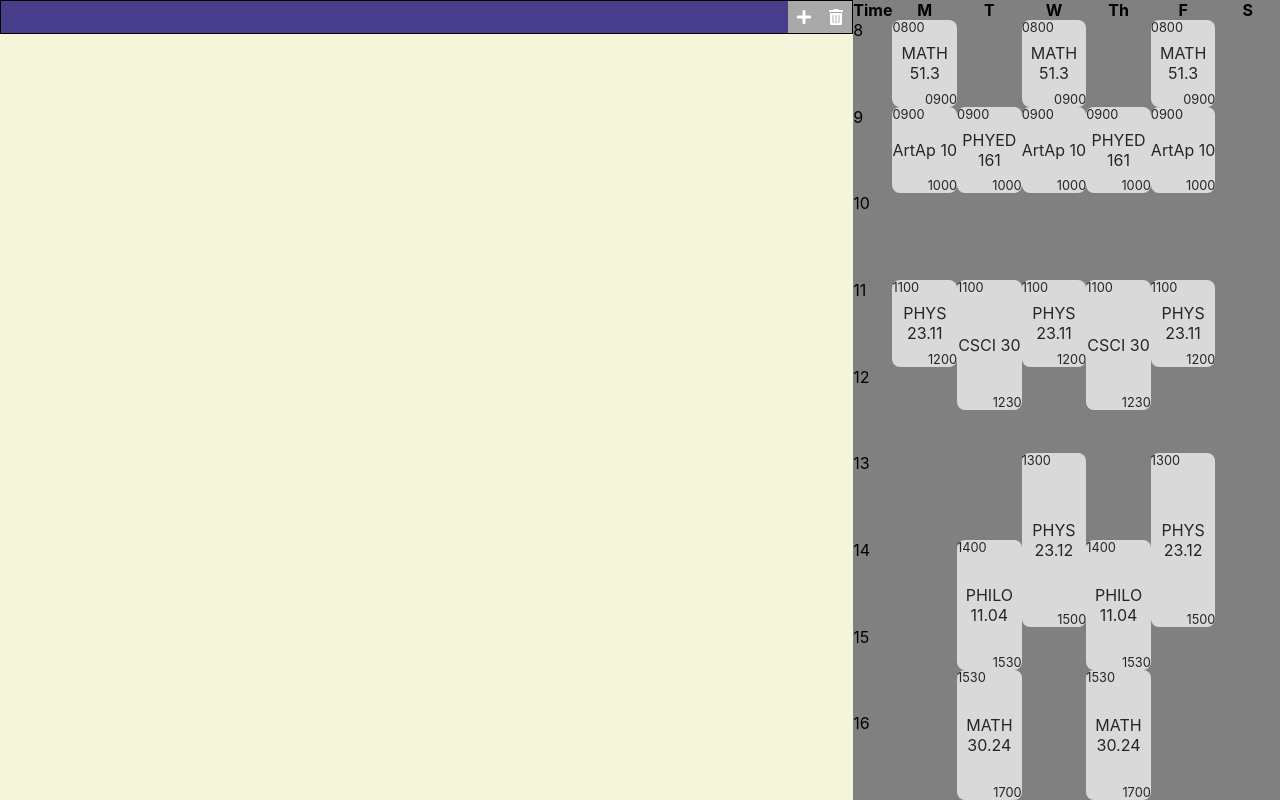
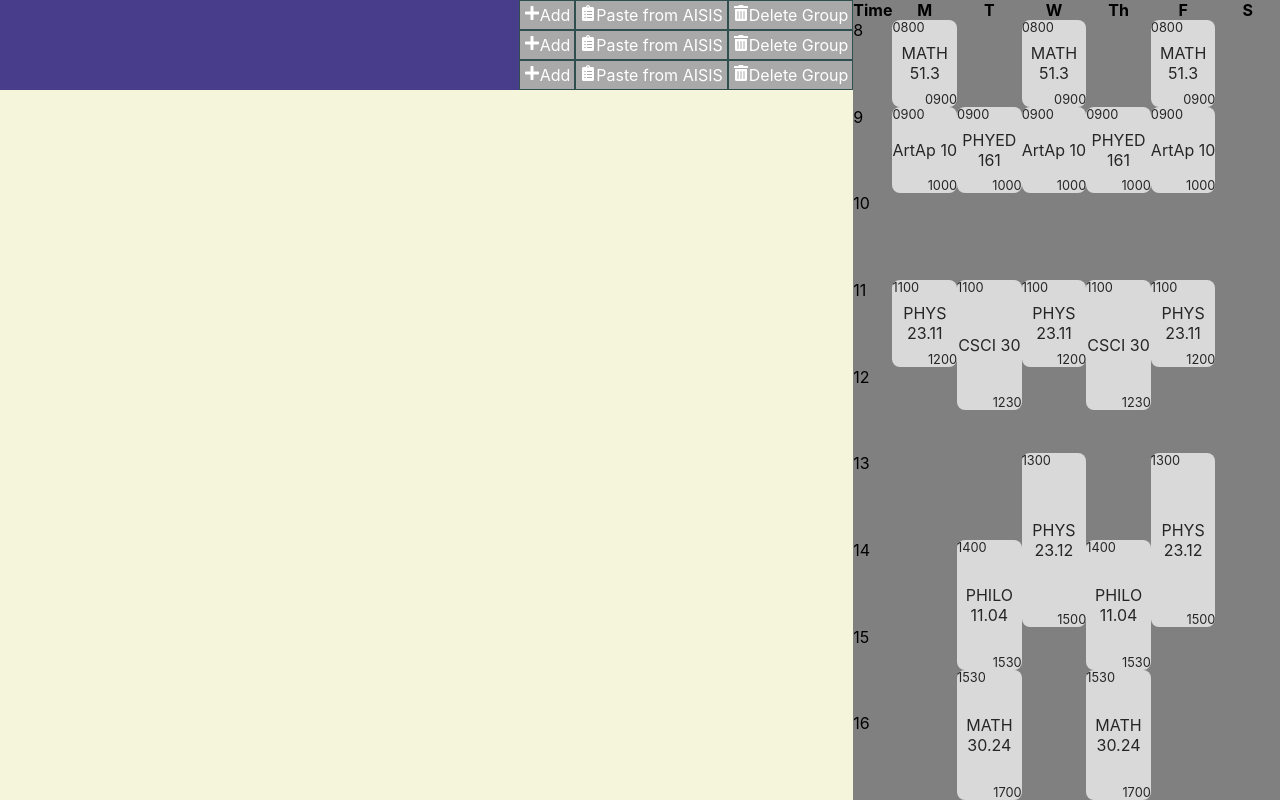
Before and after one commit to dnamme/enlistment-scheduler, a React (Create React App) app: page / in a window 1280 px wide. Built offline with nearby package versions, Linux system fonts and the light colour scheme.

Commit message:
changed input group styling

```diff
--- a/src/components/InputContainer.js
+++ b/src/components/InputContainer.js
@@ -4,6 +4,8 @@ function InputContainer() {
   return (
     <div className="input-container">
       <InputGroup />
+      <InputGroup />
+      <InputGroup />
     </div>
   )
 }
--- a/src/components/InputGroup.js
+++ b/src/components/InputGroup.js
@@ -1,6 +1,6 @@
 import InputHeader from './InputHeader'
 
-function InputGroup() {
+function InputGroup({ courses }) {
   return (
     <div className="input-group">
       <InputHeader />
--- a/src/components/InputHeader.js
+++ b/src/components/InputHeader.js
@@ -1,4 +1,4 @@
-import { FaPlus, FaTrashAlt } from 'react-icons/fa'
+import { FaClipboardList, FaPlus, FaTrashAlt } from 'react-icons/fa'
 
 function InputHeader() {
   const onAdd = () => {
@@ -7,10 +7,20 @@ function InputHeader() {
   const onDelete = () => {
   }
 
+  const onPaste = () => {
+  }
+
   return (
     <div className="input-header">
-      <FaPlus className="square-button" onClick={onAdd} />
-      <FaTrashAlt className="square-button" onClick={onDelete} />
+      <div className="square-button" onClick={onAdd}>
+        <FaPlus />Add
+      </div>
+      <div className="square-button" onClick={onPaste}>
+        <FaClipboardList />Paste from AISIS
+      </div>
+      <div className="square-button" onClick={onDelete}>
+        <FaTrashAlt />Delete Group
+      </div>
     </div>
   )
 }
--- a/src/css/App.css
+++ b/src/css/App.css
@@ -7,11 +7,11 @@
 }
 
 .square-button {
-  padding: 0.5rem;
+  padding: 0.25rem;
   background-color: darkgray;
   cursor: pointer;
-
   color: white;
+  border: 1px solid darkslategray;
 }
 
 @media screen and (max-aspect-ratio: 1/1) {
--- a/src/css/Input.css
+++ b/src/css/Input.css
@@ -3,9 +3,9 @@
   background-color: beige;
 }
 
-.input-group {
+/* .input-group {
   border: 1px solid black;
-}
+} */
 
 .input-header {
   width: 100%;
```
